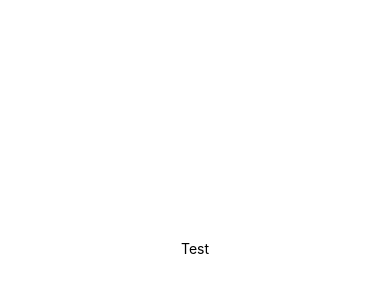
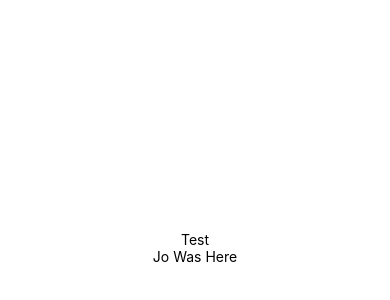
Before and after one commit to Kaidama97/TutorFirst, a React Native app: screen / in a window 390 px wide. Shown: the part 174-474 px from the top of the page. Built offline with nearby package versions, Linux system fonts and the light colour scheme.

Commit message:
First Commit testing by Jo

```diff
--- a/App.js
+++ b/App.js
@@ -5,6 +5,7 @@ export default function App() {
   return (
     <View style={styles.container}>
       <Text>Test</Text>
+      <Text>Jo Was Here</Text>
       <StatusBar style="auto" />
     </View>
   );
```
